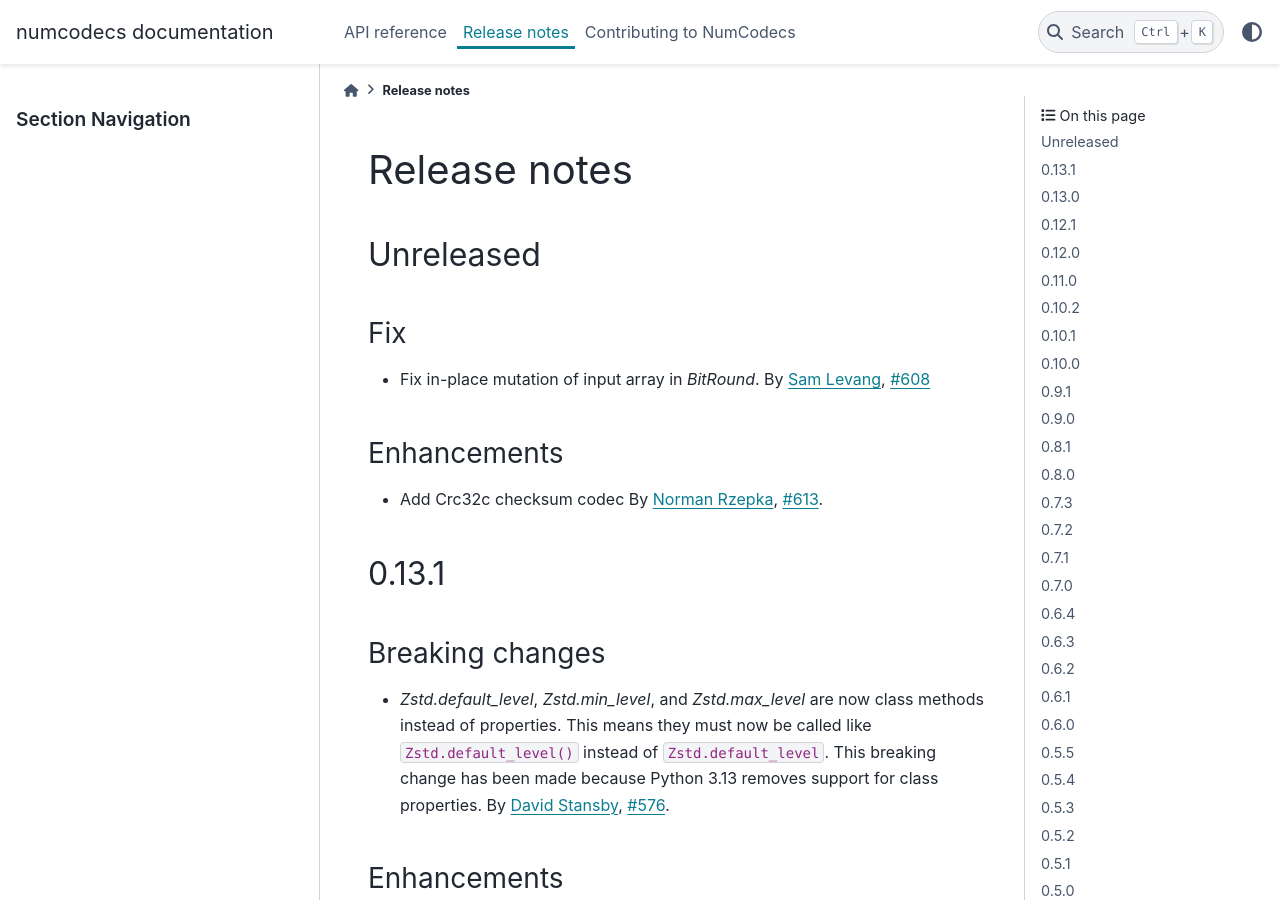
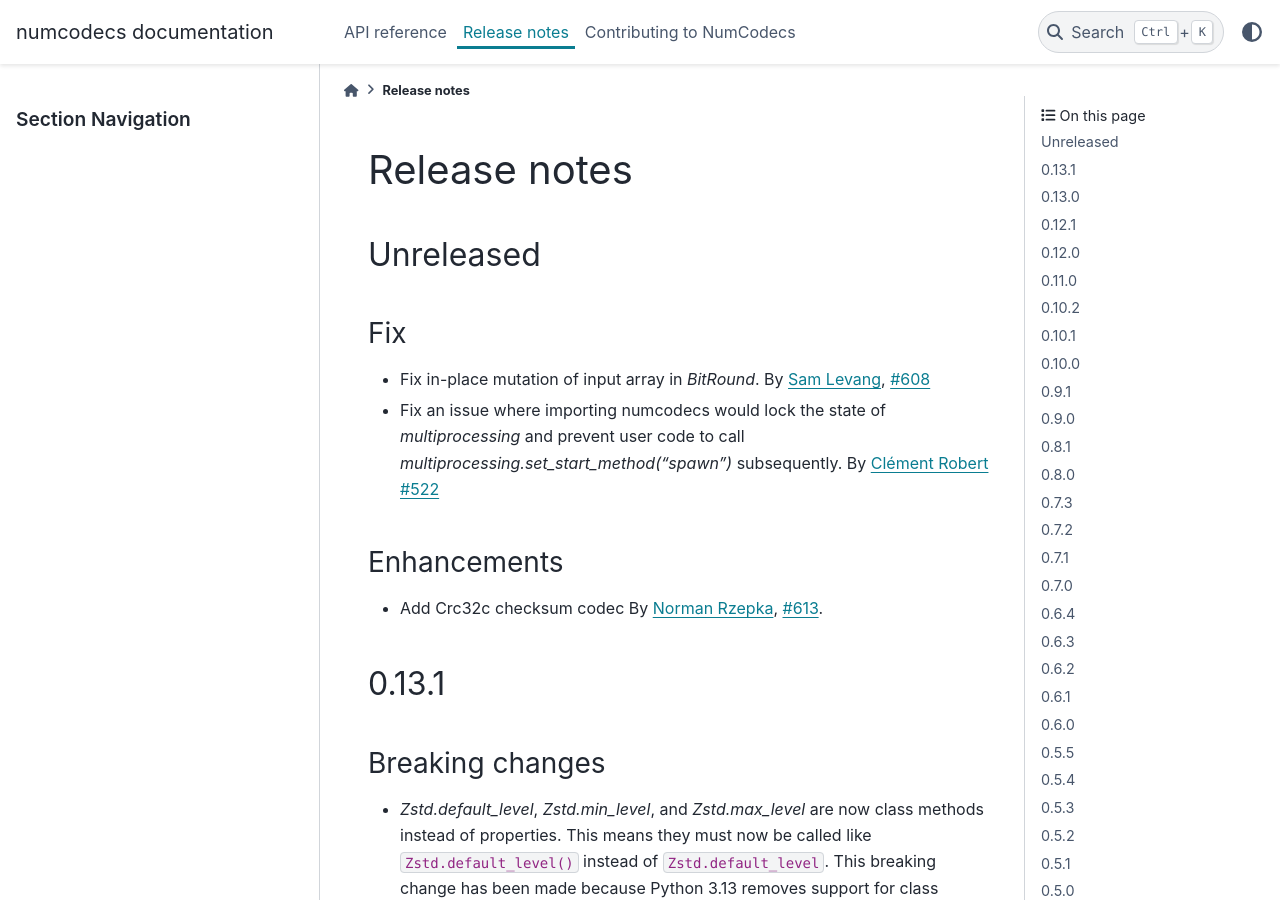
Before and after one commit to zarr-developers/numcodecs, a Sphinx documentation site: the page built from docs/release.rst, in a window 1280 px wide and 900 px high. Built offline with Sphinx 7.4.7 and the PyData theme 0.15.4, drawn with Linux system fonts in a browser that asks for light colours; the version number could not be read and is left out.

Commit message:
Delay initialization of multiprocessing.Lock until it's needed (#615)
Co-authored-by: David Stansby <dstansby@gmail.com>

```diff
--- a/docs/release.rst
+++ b/docs/release.rst
@@ -15,6 +15,10 @@ Fix
 ~~~
 * Fix in-place mutation of input array in `BitRound`.
   By :user:`Sam Levang <slevang>`, :issue:`608`
+* Fix an issue where importing numcodecs would lock the state of `multiprocessing`
+  and prevent user code to call `multiprocessing.set_start_method("spawn")`
+  subsequently.
+  By :user:`Clément Robert <neutrinoceros>` :issue:`522`
 
 Enhancements
 ~~~~~~~~~~~~
```
Also changed, not shown: 1 other file.
